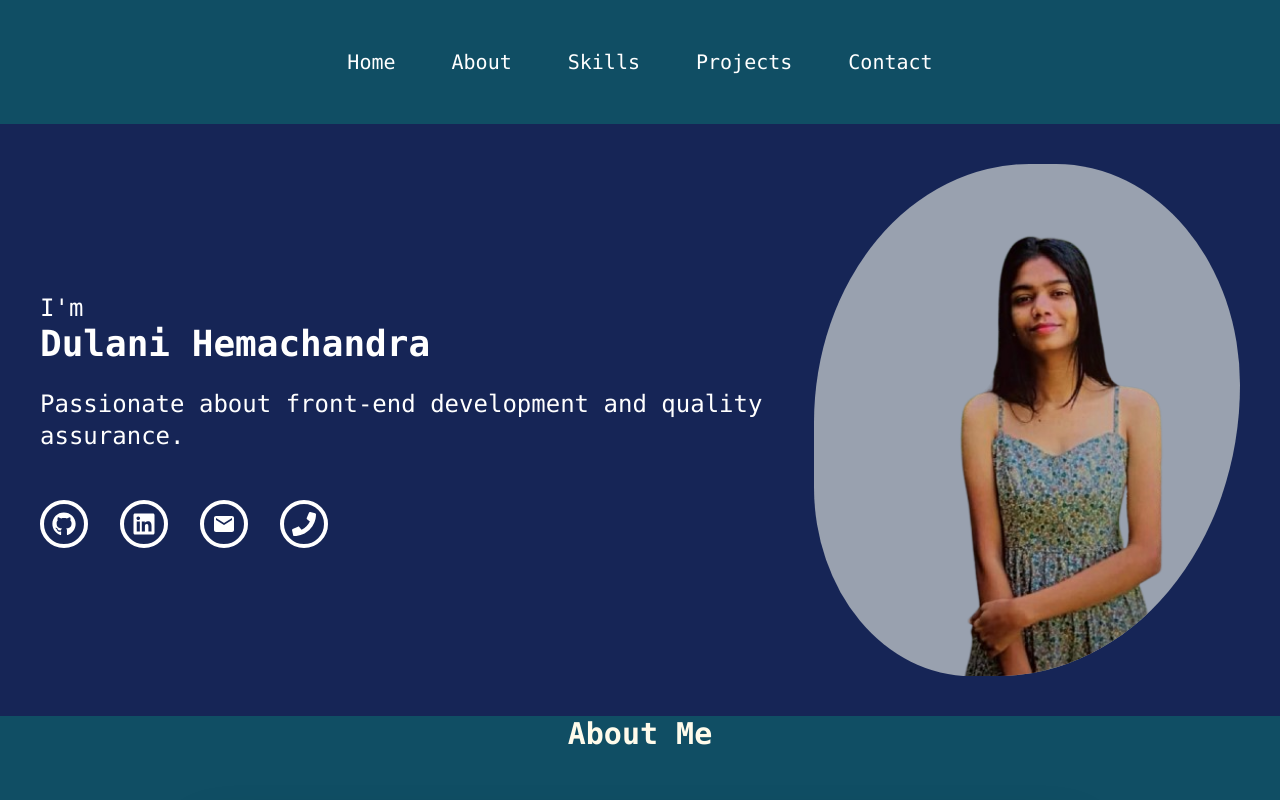
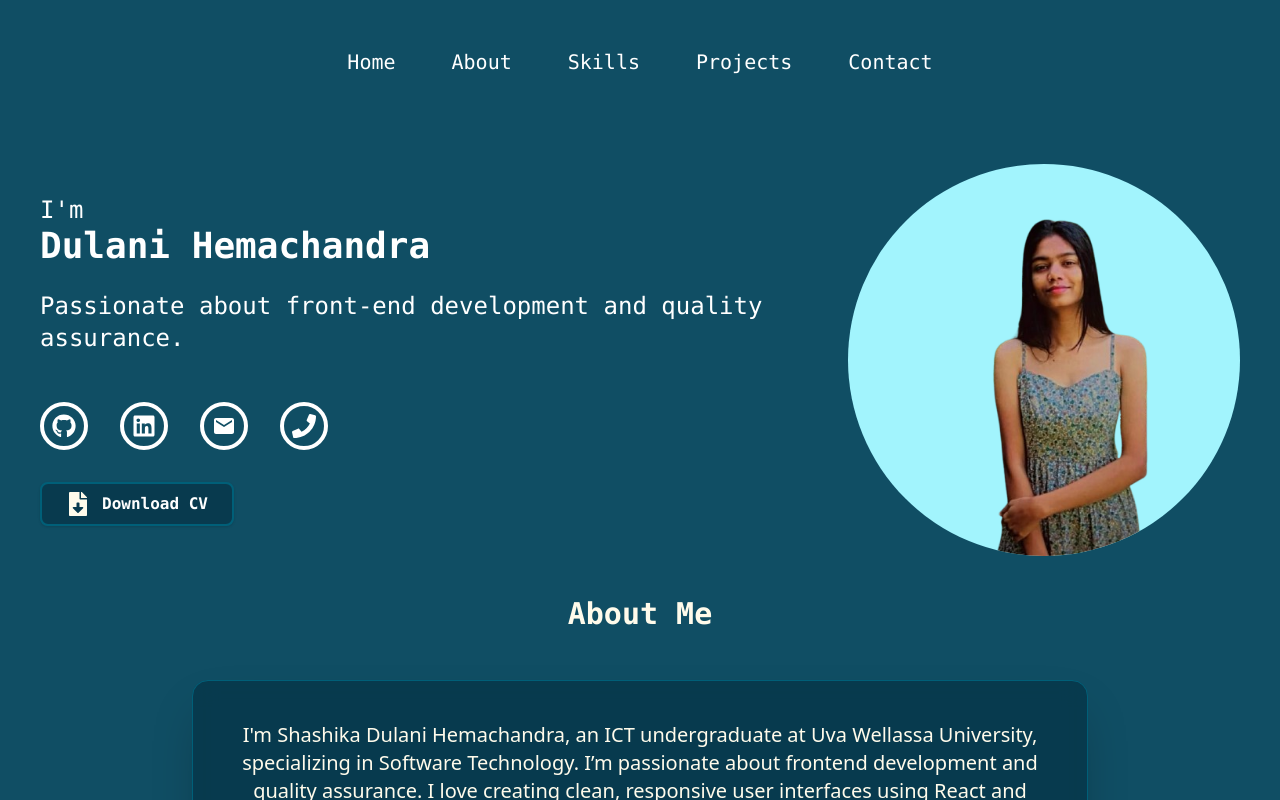
Before and after one commit to Lunad129/webportfolio, a React (Vite) app: page / in a window 1280 px wide. Shown: the top 800 px of the page. Built offline with nearby package versions, Linux system fonts and the light colour scheme.

Commit message:
style: update home component background color and improve button styles for consistency

```diff
--- a/src/components/home.jsx
+++ b/src/components/home.jsx
@@ -1,11 +1,13 @@
 import { FaGithub, FaLinkedin, FaPhone } from "react-icons/fa";
 import { MdEmail } from "react-icons/md";
-import { motion } from "framer-motion";
 import Myimg from'../assets/myimg.png';
+import { FaFileDownload } from "react-icons/fa";
+
+
 
 const home = () => {
   return (
-    <section id="my" className='bg-blue-950 flex justify-around items-center p-10 space-x-10 lg:flex-row ssm:flex-col ssm:space-y-10 text-white font-mono'>
+    <section id="my" className='bg-cyan-900 flex justify-around items-center p-10 space-x-10 lg:flex-row ssm:flex-col ssm:space-y-10 text-white font-mono'>
         <div>
         <p className="text-2xl">I'm</p>
         <h1 className="text-4xl font-bold">Dulani Hemachandra</h1>
@@ -14,29 +16,28 @@ const home = () => {
         <br></br>
         <br></br>
         <div className="flex space-x-8 text-2xl text-white">
-        <a href="https://github.com/Lunad129"  className="hover:text-blue-900 transition duration-300 transform hover:scale-110 rounded-full border-4 px-2 py-2" ><FaGithub/></a>
-        <a href="https://www.linkedin.com/in/shashika-dulani" className="hover:text-blue-900 transition duration-300 transform hover:scale-110 rounded-full border-4 px-2 py-2" ><FaLinkedin/></a>
-        <a href="mailto:shashihemachandra129@gmail.com" className="hover:text-blue-900 transition duration-300 transform hover:scale-110 rounded-full border-4 px-2 py-2" ><MdEmail/></a>
-        <a href="tel:+940761089923" className="hover:text-blue-900 transition duration-300 transform hover:scale-110 rounded-full border-4 px-2 py-2"><FaPhone/></a>
+        <a href="https://github.com/Lunad129"  className="hover:text-cyan-300 transition duration-300 transform hover:scale-110 rounded-full border-4 px-2 py-2" ><FaGithub/></a>
+        <a href="https://www.linkedin.com/in/shashika-dulani" className="hover:text-cyan-300 transition duration-300 transform hover:scale-110 rounded-full border-4 px-2 py-2" ><FaLinkedin/></a>
+        <a href="mailto:shashihemachandra129@gmail.com" className="hover:text-cyan-300 transition duration-300 transform hover:scale-110 rounded-full border-4 px-2 py-2" ><MdEmail/></a>
+        <a href="tel:+940761089923" className="hover:text-cyan-300 transition duration-300 transform hover:scale-110 rounded-full border-4 px-2 py-2"><FaPhone/></a>
         </div>
+
+        <a href="/Quality Assurance Engineer intern.pdf"
+           download
+           className="mt-8 inline-flex items-center gap-3 bg-cyan-950/70 text-heading px-6 py-2 rounded-lg font-semibold shadow hover:bg-accent hover:text-primary  border-2 border- border-cyan-800 transition duration-300 hover:bg-cyan-900/60  hover:border-cyan-700 hover:border-2">
+           <FaFileDownload className="text-amber-50 text-2xl" />
+           <span>Download CV</span>
+        </a>
+
+
+
+
         </div>
 
 
-        <motion.div
-            className="overflow-hidden w-64 h-64 sm:w-80 sm:h-80 md:w-96 md:h-96 lg:w-[28rem] lg:h-[28rem] xl:w-[32rem] xl:h-[32rem] bg-light-primary/20"
-            animate={{
-              borderRadius: [
-                "50% 50% 50% 50%",
-                "60% 40% 30% 70%",
-                "40% 60% 70% 30%",
-                "70% 30% 50% 50%",
-                "50% 50% 50% 50%"
-              ],
-              transition: { duration: 10, repeat: Infinity, ease: "easeInOut" }
-            }}
-          >
-            <img src={Myimg} alt="Dulani" className="object-cover w-full h-full bg-gray-400" />
-          </motion.div>
+        <div>
+            <img src={Myimg} alt="Dulani" className="object-cover w-[450px] h-full bg-cyan-200 rounded-full" />
+        </div>
 
     </section>
 
```
